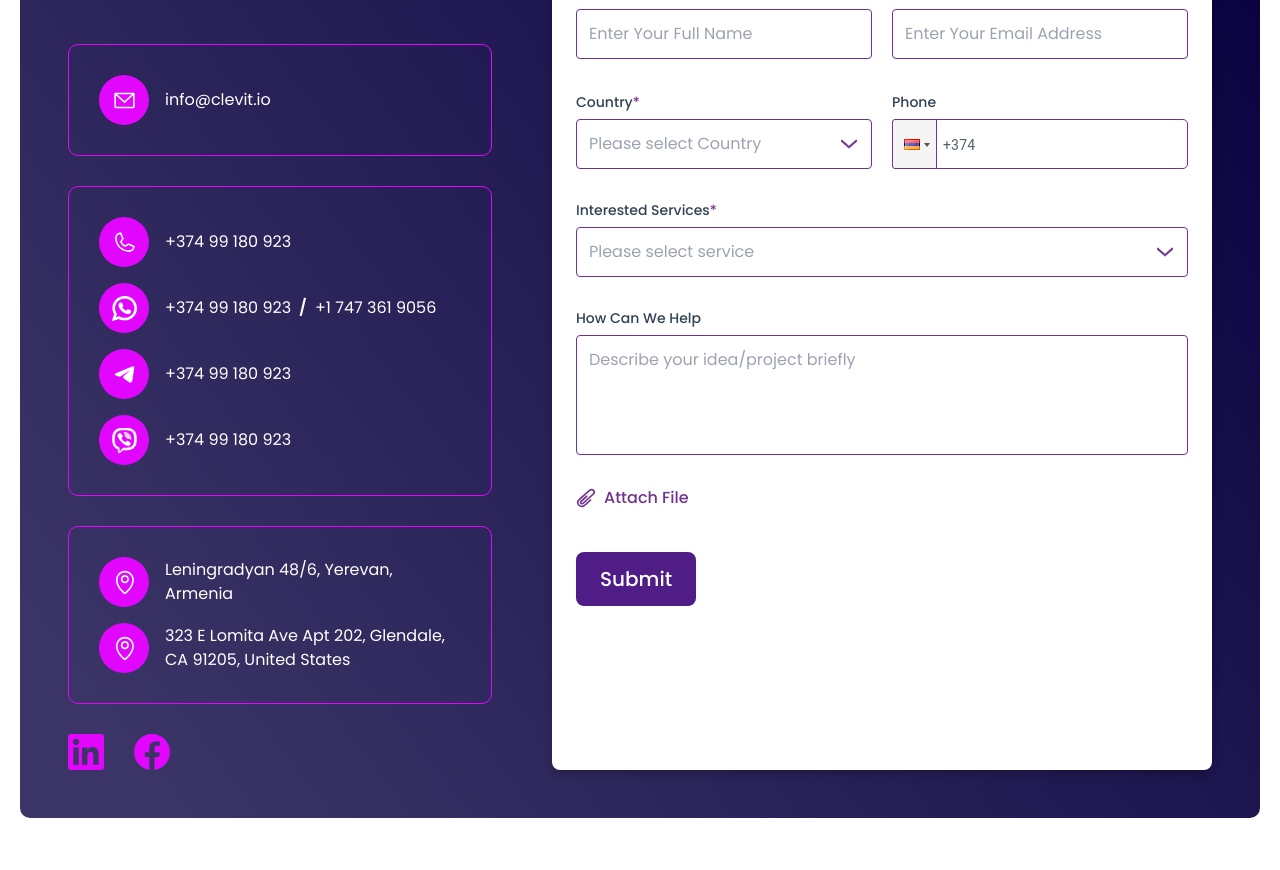
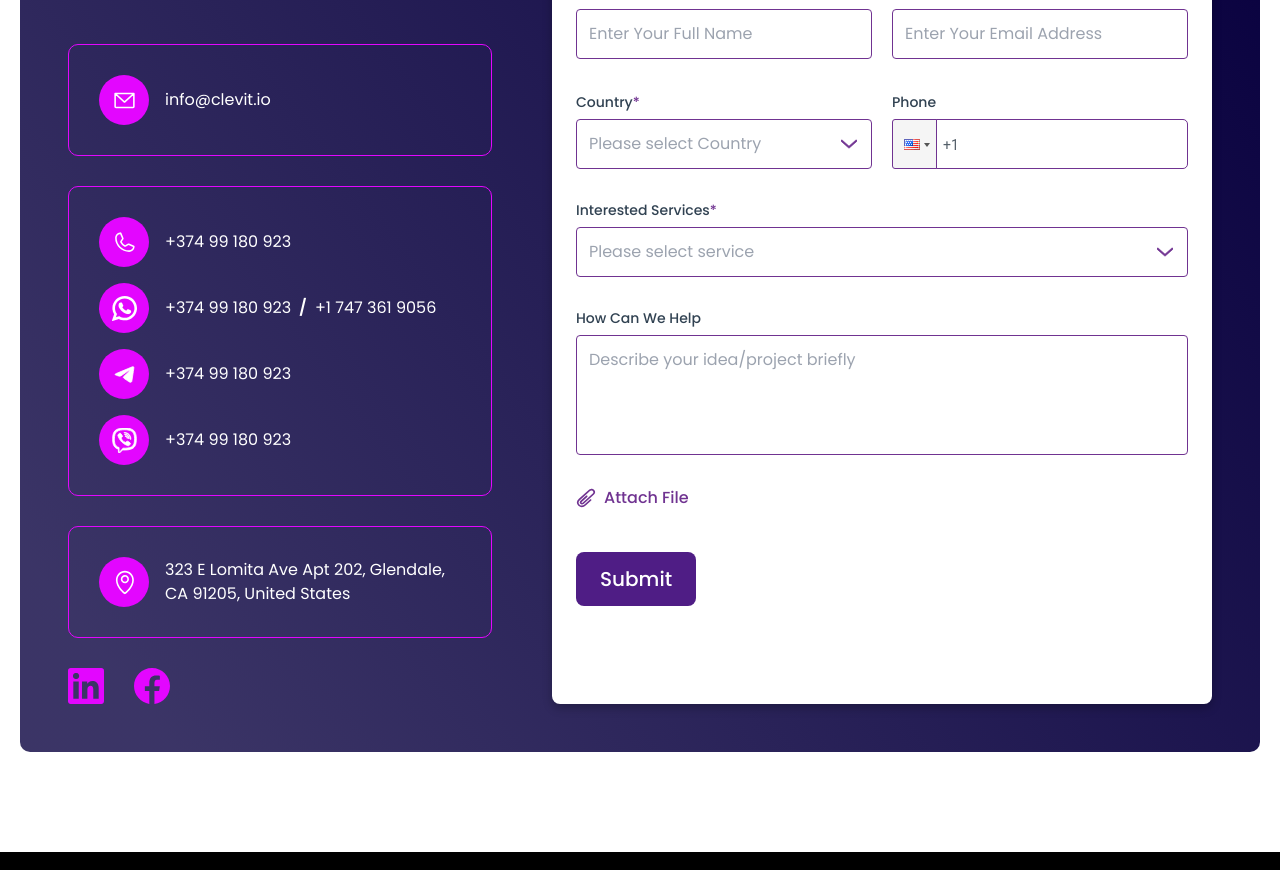
Before and after one commit to CLEVIT-Development/clevit-fe, a React (Vite) app: page /contact-us in a window 1280 px wide. Shown: the part 453-1323 px from the top of the page. Built offline with nearby package versions, Linux system fonts and the light colour scheme.

Commit message:
FEAT: Hide armenian address

```diff
--- a/src/pages/contact-us/ContactInfo.tsx
+++ b/src/pages/contact-us/ContactInfo.tsx
@@ -103,19 +103,19 @@ const ContactInfo = () => {
           />
         </ContactWrapper>
         <ContactWrapper>
-          <ContactItem
-            icon={<LocationIcon className="fill-white" />}
-            content={
-              <a
-                href={mapUrl}
-                target="_blank"
-                rel="noopener noreferrer"
-                className="hover:opacity-75"
-              >
-                {appConfig.contactAddress}
-              </a>
-            }
-          />
+          {/*<ContactItem*/}
+          {/*  icon={<LocationIcon className="fill-white" />}*/}
+          {/*  content={*/}
+          {/*    <a*/}
+          {/*      href={mapUrl}*/}
+          {/*      target="_blank"*/}
+          {/*      rel="noopener noreferrer"*/}
+          {/*      className="hover:opacity-75"*/}
+          {/*    >*/}
+          {/*      {appConfig.contactAddress}*/}
+          {/*    </a>*/}
+          {/*  }*/}
+          {/*/>*/}
           <ContactItem
             icon={<LocationIcon className="fill-white" />}
             content={
--- a/src/shared/ui/forms/PhoneInput.tsx
+++ b/src/shared/ui/forms/PhoneInput.tsx
@@ -23,7 +23,7 @@ const PhoneInput = forwardRef(
     {
       required = false,
       disabled = false,
-      defaultCountry = "am",
+      defaultCountry = "us",
       placeholder = "Input Placeholder",
       label,
       error,
```
